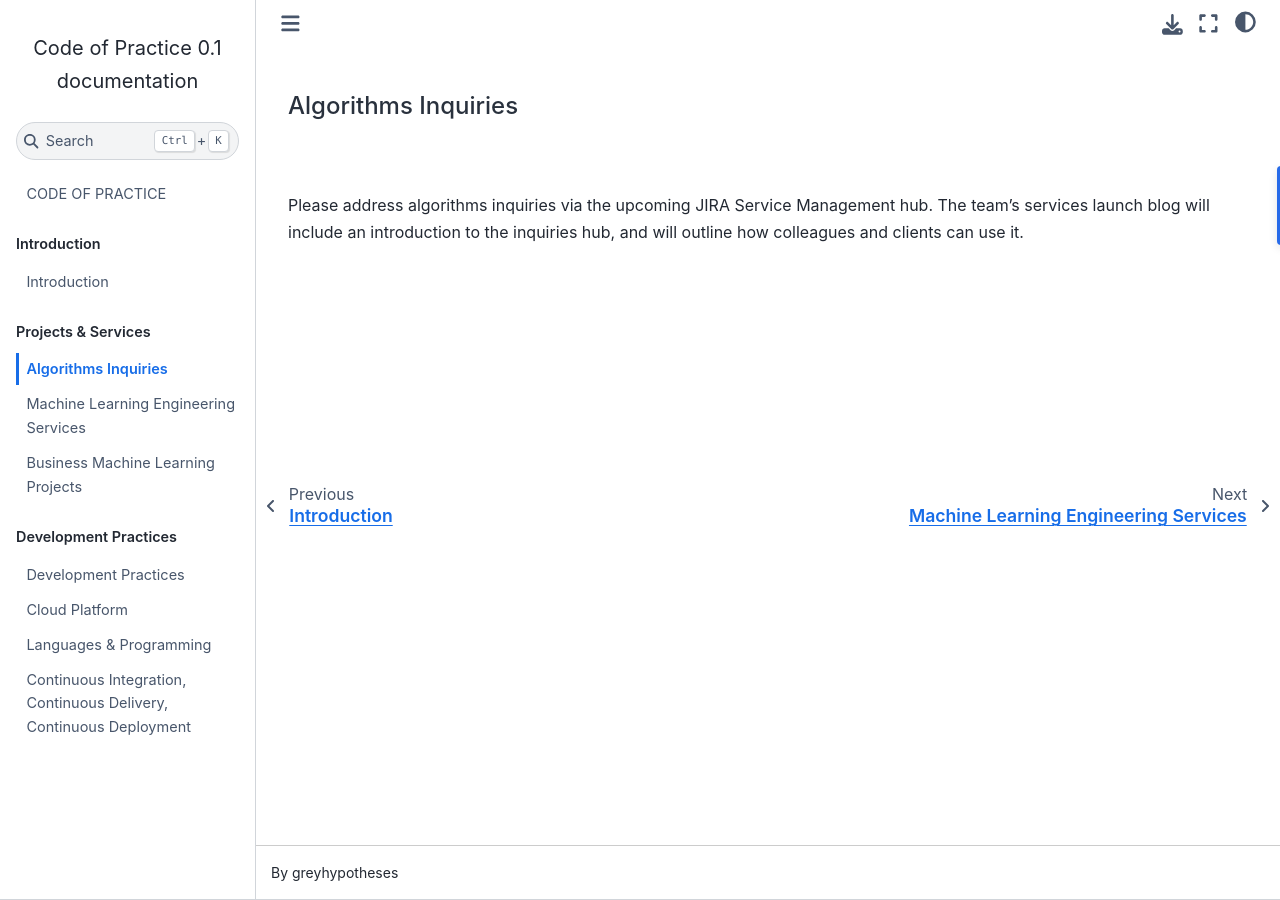
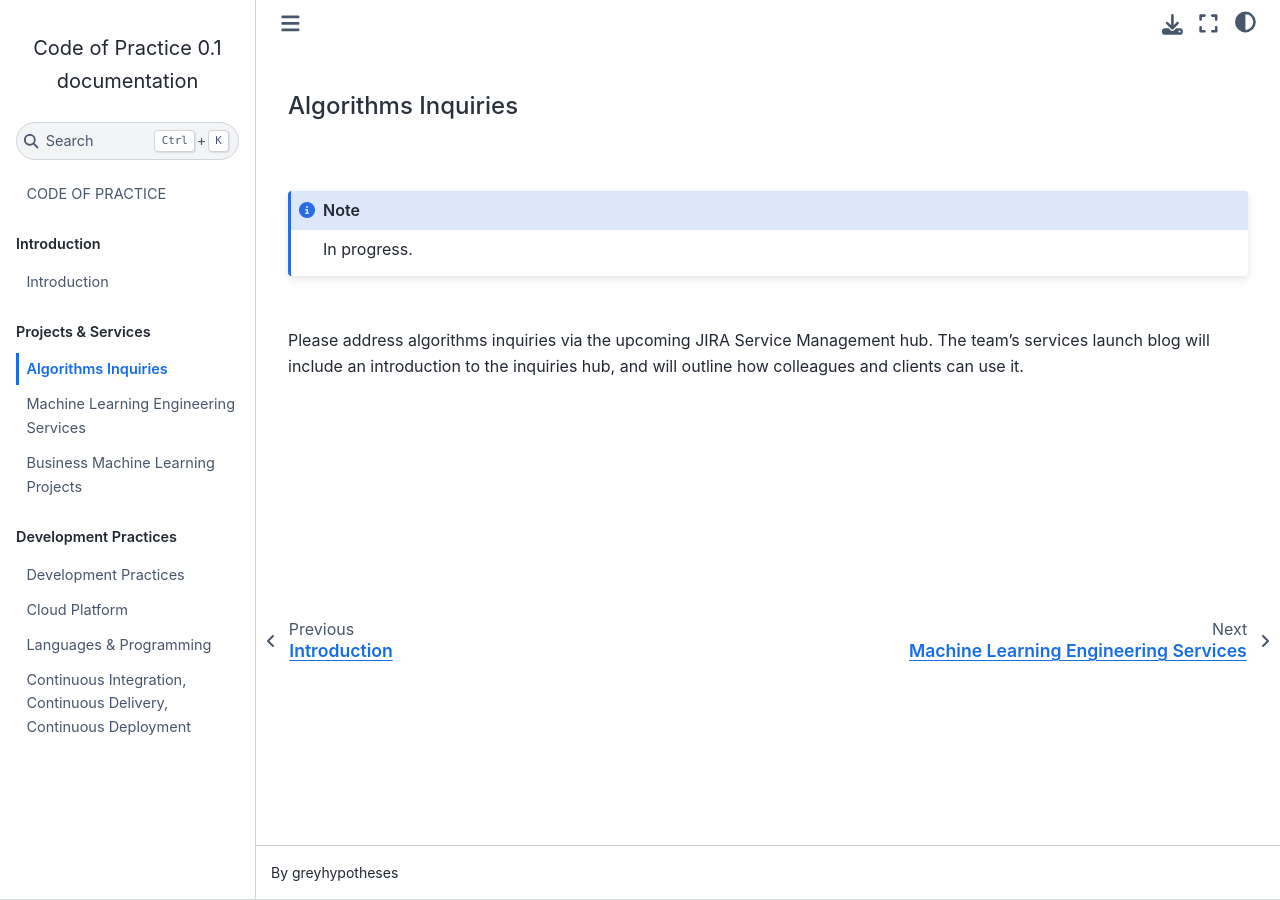
Before and after one commit to thereferences/practice, a Sphinx documentation site: the page built from docs/source/services/algorithms.md, in a window 1280 px wide. Built offline with Sphinx 7.4.7 and the Sphinx Book theme 1.1.4, drawn with Linux system fonts in a browser that asks for light colours.

Commit message:
Update docs/source/services/algorithms.md

````diff
--- a/docs/source/services/algorithms.md
+++ b/docs/source/services/algorithms.md
@@ -4,8 +4,8 @@ Algorithms Inquiries
 
 <br>
 
-```{admonition} Update
-:class: margin
+
+```{note}
 In progress.
 ```
 
````
